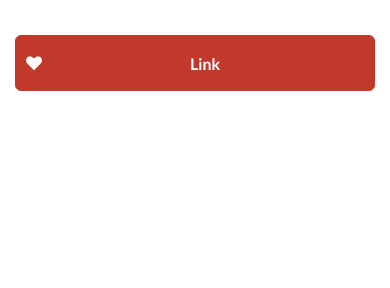
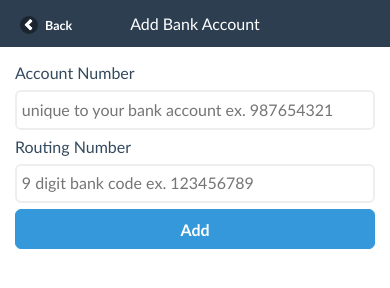
Before and after one commit to lli5ba/omnicash, a plain HTML site: page www/bankForm.html in a window 390 px wide. Drawn offline with Linux system fonts and the light colour scheme; some packages are replaced by stand-ins of ours.

Commit message:
bankform update

```diff
--- a/www/bankForm.html
+++ b/www/bankForm.html
@@ -11,14 +11,22 @@
         <title>OmniCash</title>
     </head>
     <body>
-        <div id="linkForm">
-            <div id="home-page" data-role="page">
+        <div id="addForm">
+            <div  id="add-bank-account" data-role="page">
+                <div data-role="header" data-id="header1" data-position="fixed" class="ui-header">
+                    <a href="#" data-rel="back" data-role="button" data-icon="arrow-l" data-inline="true" >Back</a>
+                    <h1>Add Bank Account</h1>
+                </div>
                 <div data-role="content" >
-                    <div id="form">
-                        <a data-icon="flat-heart" data-theme="d" id="link" data-role="button">Link</a>
-                    </div>
+                    <form  id="bank-account-form" action="">
+                        <label for="account-number">Account Number</label>
+                        <input type="text" name="accnum" id="account-number" placeholder="unique to your bank account ex. 987654321"/>
+                        <label for="routing-number">Routing Number</label>
+                        <input type="text" name="routnum" id="routing-number" placeholder="9 digit bank code ex. 123456789"/>
+                        <button type="Add" data-theme="f" data-mini="false" class="ui-btn-hidden" aria-disabled="false">Add</button>
+                    </form>
                 </div>
-            </div><!-- /page  -->
+            </div>
         </div>
 
         <script type="text/javascript" src="libs/fastclick.min.js"></script>
```
Also changed, not shown: www/profile.html (added, +10 -0 lines), 1 other file.
